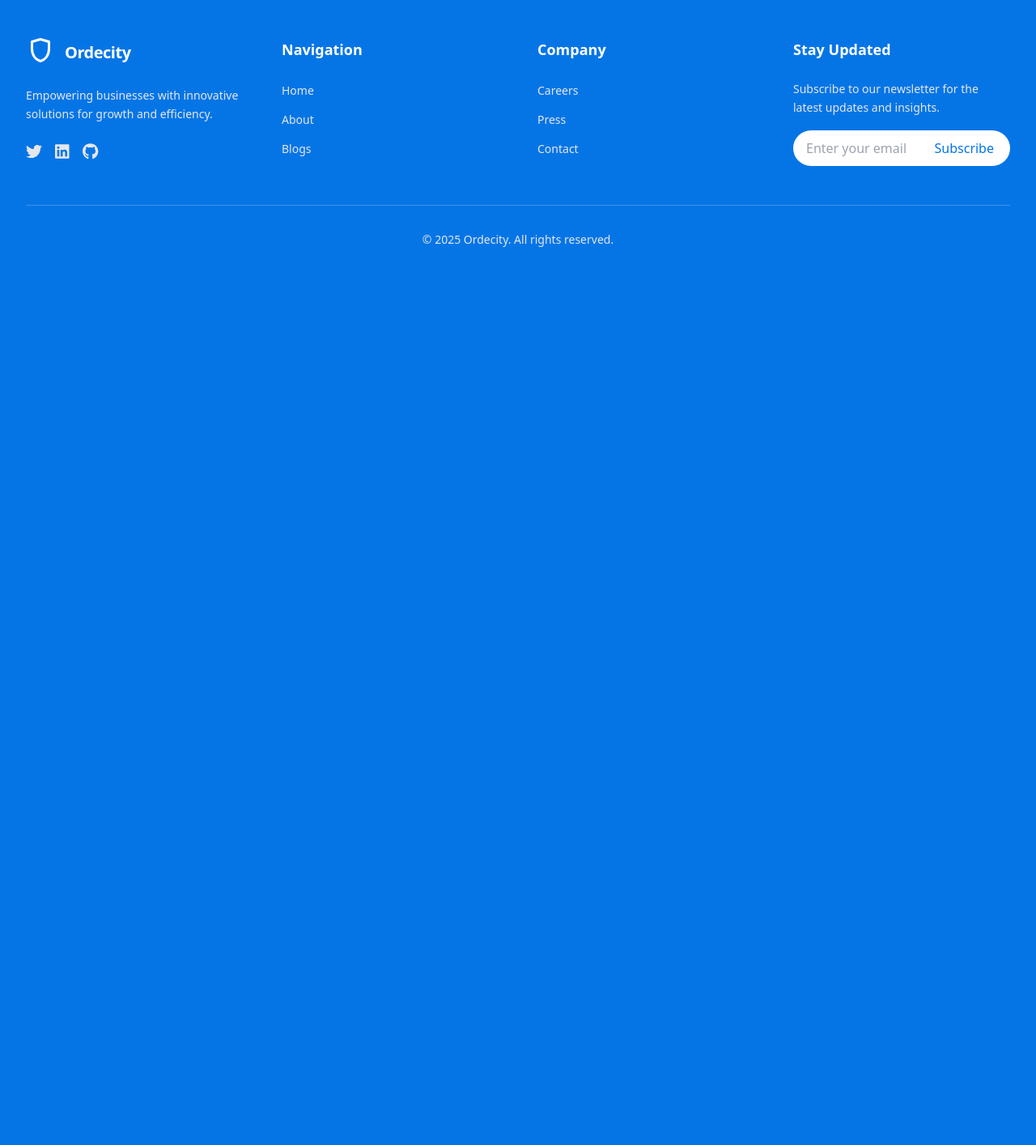
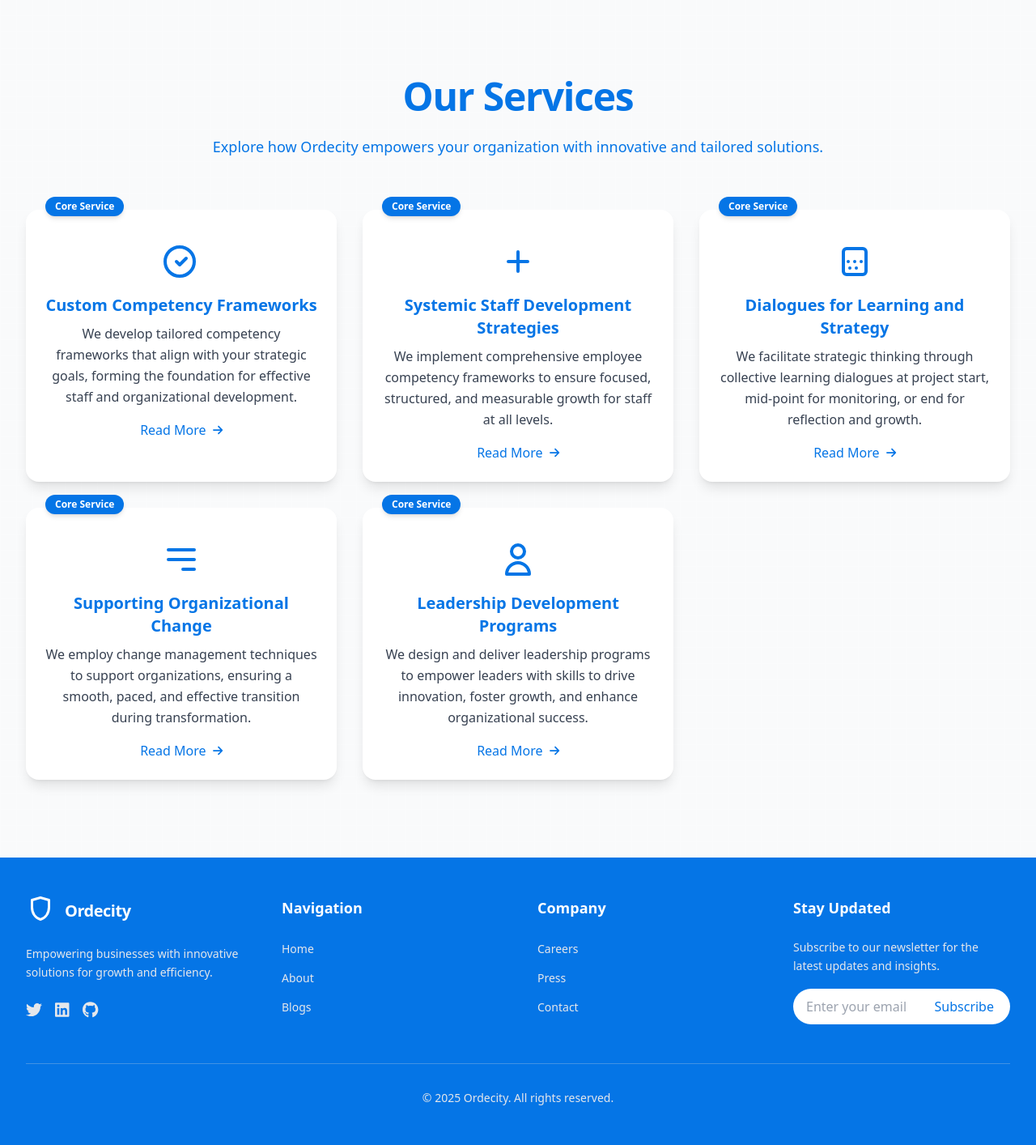
Before and after one commit to BrivaHamisi/ordecity, a Laravel app: page /about in a window 1280 px wide. Shown: the part 1137-2551 px from the top of the page at 81% size. Before the commit the page ends 1442 px from the top, so only its background shows below. Run offline with Laravel 12, Linux system fonts and the light colour scheme; some libraries are stand-ins or nearby versions.

Commit message:
Added the Aboutpage directory while also reworking our services to see if that section will work

```diff
--- a/resources/views/about.blade.php
+++ b/resources/views/about.blade.php
@@ -1,6 +1,4 @@
 <x-layout>
     @include('components.home.hero')
-    {{-- @include('components.about.ourapproach') --}}
-    {{-- @include('components.about.whatwedo') --}}
-    {{-- @include('components.about.team') --}}
+    @include('components.aboutpage.ourservices')
 </x-layout>
--- /dev/null
+++ b/resources/views/components/aboutpage/ourservices.blade.php
@@ -0,0 +1,145 @@
+<div class="relative py-24 bg-gray-50 overflow-hidden">
+    <!-- Background Grid Pattern -->
+    <div class="absolute inset-0 bg-[linear-gradient(90deg,rgba(255,255,255,0.1)_1px,transparent_1px),linear-gradient(180deg,rgba(255,255,255,0.1)_1px,transparent_1px)] bg-[size:20px_20px] opacity-30"></div>
+
+    <div class="relative max-w-7xl mx-auto px-4 sm:px-6 lg:px-8">
+        <!-- Header -->
+        <div class="text-center mb-16">
+            <h2 class="text-4xl sm:text-5xl font-extrabold text-[#0575E6] mb-6 tracking-tight animate-zoomIn">Our Services</h2>
+            <p class="text-lg text-[#0575E6] max-w-3xl mx-auto animate-fadeIn" style="animation-delay: 0.4s;">
+                Explore how Ordecity empowers your organization with innovative and tailored solutions.
+            </p>
+        </div>
+
+        <!-- Services Grid -->
+        <div class="grid grid-cols-1 md:grid-cols-2 lg:grid-cols-3 gap-8">
+            <!-- Service 1: Custom Competency Frameworks -->
+            <div class="relative bg-white rounded-2xl shadow-lg p-6 hover:shadow-2xl transition-all duration-300 transform hover:-translate-y-2 animate-fadeIn" style="animation-delay: 0.6s;">
+                <div class="absolute -top-4 left-6 bg-[#0575E6] text-white px-3 py-1 rounded-full text-xs font-semibold shadow-md">
+                    Core Service
+                </div>
+                <div class="flex justify-center mb-4 mt-4">
+                    <svg class="h-12 w-12 text-[#0575E6]" fill="none" viewBox="0 0 24 24" stroke="currentColor">
+                        <path stroke-linecap="round" stroke-linejoin="round" stroke-width="2" d="M9 12l2 2 4-4m5 2a9 9 0 11-18 0 9 9 0 0118 0z" />
+                    </svg>
+                </div>
+                <h3 class="text-xl font-semibold text-[#0575E6] mb-2 text-center">Custom Competency Frameworks</h3>
+                <p class="text-gray-700 text-base leading-relaxed text-center">
+                    We develop tailored competency frameworks that align with your strategic goals, forming the foundation for effective staff and organizational development.
+                </p>
+                <div class="text-center mt-4">
+                    <a href="#" class="group inline-flex items-center text-[#0575E6] font-medium hover:text-[#045BB5] transition-colors">
+                        Read More
+                        <i class="fas fa-arrow-right ml-2 text-sm transition-transform group-hover:translate-x-1"></i>
+                    </a>
+                </div>
+            </div>
+
+            <!-- Service 2: Systemic Staff Development Strategies -->
+            <div class="relative bg-white rounded-2xl shadow-lg p-6 hover:shadow-2xl transition-all duration-300 transform hover:-translate-y-2 animate-fadeIn" style="animation-delay: 0.8s;">
+                <div class="absolute -top-4 left-6 bg-[#0575E6] text-white px-3 py-1 rounded-full text-xs font-semibold shadow-md">
+                    Core Service
+                </div>
+                <div class="flex justify-center mb-4 mt-4">
+                    <svg class="h-12 w-12 text-[#0575E6]" fill="none" viewBox="0 0 24 24" stroke="currentColor">
+                        <path stroke-linecap="round" stroke-linejoin="round" stroke-width="2" d="M12 6v6m0 0v6m0-6h6m-6 0H6" />
+                    </svg>
+                </div>
+                <h3 class="text-xl font-semibold text-[#0575E6] mb-2 text-center">Systemic Staff Development Strategies</h3>
+                <p class="text-gray-700 text-base leading-relaxed text-center">
+                    We implement comprehensive employee competency frameworks to ensure focused, structured, and measurable growth for staff at all levels.
+                </p>
+                <div class="text-center mt-4">
+                    <a href="#" class="group inline-flex items-center text-[#0575E6] font-medium hover:text-[#045BB5] transition-colors">
+                        Read More
+                        <i class="fas fa-arrow-right ml-2 text-sm transition-transform group-hover:translate-x-1"></i>
+                    </a>
+                </div>
+            </div>
+
+            <!-- Service 3: Dialogues for Learning and Strategy -->
+            <div class="relative bg-white rounded-2xl shadow-lg p-6 hover:shadow-2xl transition-all duration-300 transform hover:-translate-y-2 animate-fadeIn" style="animation-delay: 1s;">
+                <div class="absolute -top-4 left-6 bg-[#0575E6] text-white px-3 py-1 rounded-full text-xs font-semibold shadow-md">
+                    Core Service
+                </div>
+                <div class="flex justify-center mb-4 mt-4">
+                    <svg class="h-12 w-12 text-[#0575E6]" fill="none" viewBox="0 0 24 24" stroke="currentColor">
+                        <path stroke-linecap="round" stroke-linejoin="round" stroke-width="2" d="M8 12h.01M12 12h.01M16 12h.01M9 16h.01M13 16h.01M7 20h10a2 2 0 002-2V6a2 2 0 00-2-2H7a2 2 0 00-2 2v12a2 2 0 002 2z" />
+                    </svg>
+                </div>
+                <h3 class="text-xl font-semibold text-[#0575E6] mb-2 text-center">Dialogues for Learning and Strategy</h3>
+                <p class="text-gray-700 text-base leading-relaxed text-center">
+                    We facilitate strategic thinking through collective learning dialogues at project start, mid-point for monitoring, or end for reflection and growth.
+                </p>
+                <div class="text-center mt-4">
+                    <a href="#" class="group inline-flex items-center text-[#0575E6] font-medium hover:text-[#045BB5] transition-colors">
+                        Read More
+                        <i class="fas fa-arrow-right ml-2 text-sm transition-transform group-hover:translate-x-1"></i>
+                    </a>
+                </div>
+            </div>
+
+            <!-- Service 4: Supporting Organizational Change -->
+            <div class="relative bg-white rounded-2xl shadow-lg p-6 hover:shadow-2xl transition-all duration-300 transform hover:-translate-y-2 animate-fadeIn" style="animation-delay: 1.2s;">
+                <div class="absolute -top-4 left-6 bg-[#0575E6] text-white px-3 py-1 rounded-full text-xs font-semibold shadow-md">
+                    Core Service
+                </div>
+                <div class="flex justify-center mb-4 mt-4">
+                    <svg class="h-12 w-12 text-[#0575E6]" fill="none" viewBox="0 0 24 24" stroke="currentColor">
+                        <path stroke-linecap="round" stroke-linejoin="round" stroke-width="2" d="M4 6h16M4 12h16m-7 6h7" />
+                    </svg>
+                </div>
+                <h3 class="text-xl font-semibold text-[#0575E6] mb-2 text-center">Supporting Organizational Change</h3>
+                <p class="text-gray-700 text-base leading-relaxed text-center">
+                    We employ change management techniques to support organizations, ensuring a smooth, paced, and effective transition during transformation.
+                </p>
+                <div class="text-center mt-4">
+                    <a href="#" class="group inline-flex items-center text-[#0575E6] font-medium hover:text-[#045BB5] transition-colors">
+                        Read More
+                        <i class="fas fa-arrow-right ml-2 text-sm transition-transform group-hover:translate-x-1"></i>
+                    </a>
+                </div>
+            </div>
+
+            <!-- Service 5: Leadership Development Programs -->
+            <div class="relative bg-white rounded-2xl shadow-lg p-6 hover:shadow-2xl transition-all duration-300 transform hover:-translate-y-2 animate-fadeIn" style="animation-delay: 1.4s;">
+                <div class="absolute -top-4 left-6 bg-[#0575E6] text-white px-3 py-1 rounded-full text-xs font-semibold shadow-md">
+                    Core Service
+                </div>
+                <div class="flex justify-center mb-4 mt-4">
+                    <svg class="h-12 w-12 text-[#0575E6]" fill="none" viewBox="0 0 24 24" stroke="currentColor">
+                        <path stroke-linecap="round" stroke-linejoin="round" stroke-width="2" d="M16 7a4 4 0 11-8 0 4 4 0 018 0zM12 14a7 7 0 00-7 7h14a7 7 0 00-7-7z" />
+                    </svg>
+                </div>
+                <h3 class="text-xl font-semibold text-[#0575E6] mb-2 text-center">Leadership Development Programs</h3>
+                <p class="text-gray-700 text-base leading-relaxed text-center">
+                    We design and deliver leadership programs to empower leaders with skills to drive innovation, foster growth, and enhance organizational success.
+                </p>
+                <div class="text-center mt-4">
+                    <a href="#" class="group inline-flex items-center text-[#0575E6] font-medium hover:text-[#045BB5] transition-colors">
+                        Read More
+                        <i class="fas fa-arrow-right ml-2 text-sm transition-transform group-hover:translate-x-1"></i>
+                    </a>
+                </div>
+            </div>
+        </div>
+    </div>
+
+    <!-- Inline Styles for Animations -->
+    <style>
+        @keyframes fadeIn {
+            from { opacity: 0; transform: translateY(20px); }
+            to { opacity: 1; transform: translateY(0); }
+        }
+        .animate-fadeIn {
+            animation: fadeIn 1s ease-out forwards;
+        }
+        @keyframes zoomIn {
+            from { opacity: 0; transform: scale(0.9); }
+            to { opacity: 1; transform: scale(1); }
+        }
+        .animate-zoomIn {
+            animation: zoomIn 1s ease-out forwards;
+        }
+    </style>
+</div>
```
Also changed, not shown: 1 other file.
